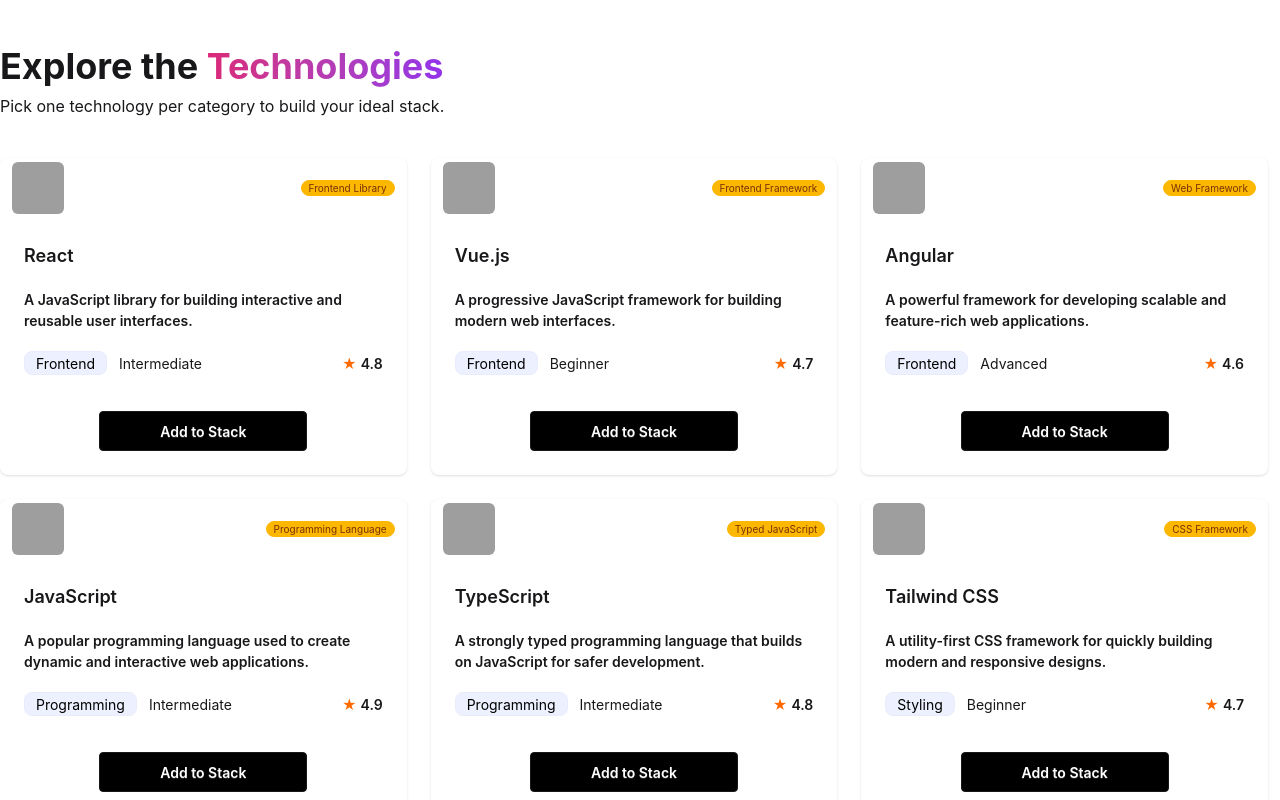
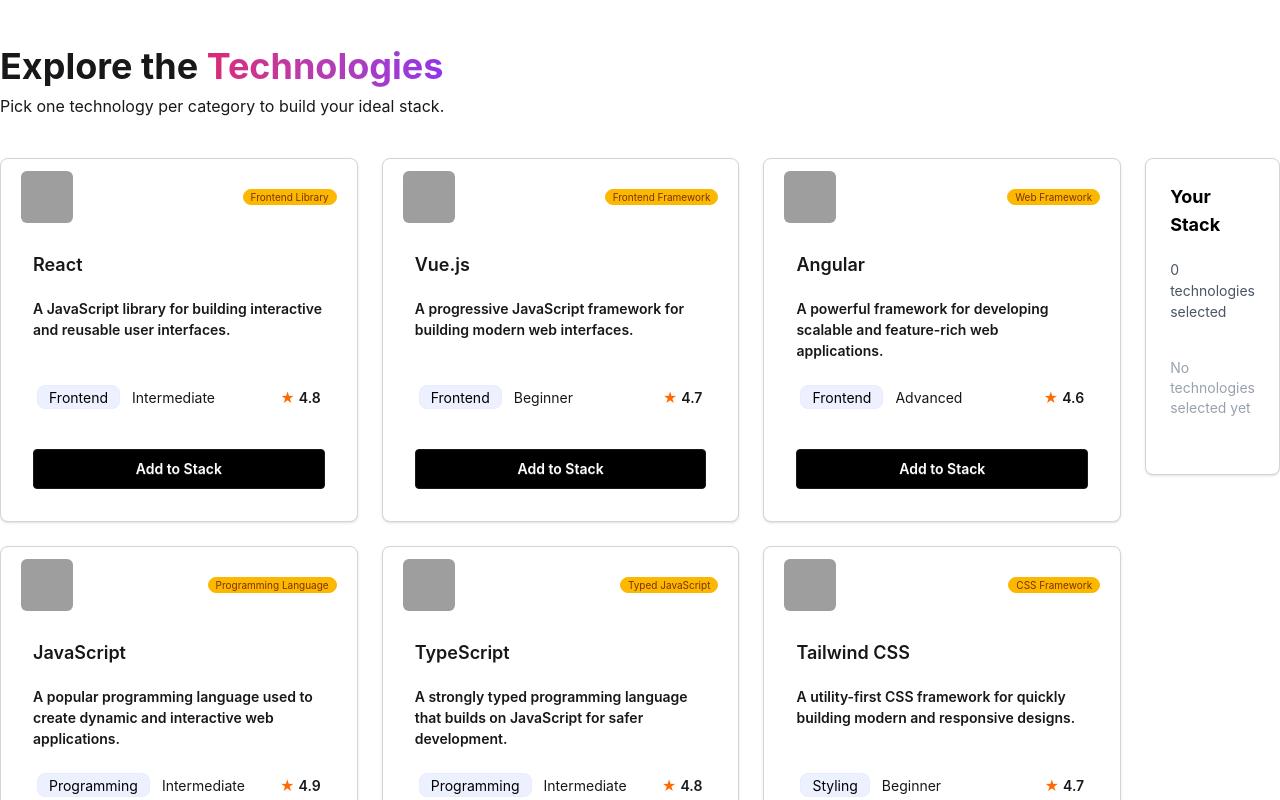
Before and after one commit to afnan-hossain1/devstack-app, a React (Vite) app: page / in a window 1280 px wide. Shown: the part 600-1400 px from the top of the page. Built offline with nearby package versions, Linux system fonts and the light colour scheme; grey boxes are pictures that could not be loaded.

Commit message:
TechCard.tsx completed

```diff
--- a/src/components/program/AvailableTech.tsx
+++ b/src/components/program/AvailableTech.tsx
@@ -1,40 +1,74 @@
 // import React from 'react';
+import { useState } from 'react';
 import type { Iprogram } from '../../types/programType';
+import TechCard from './TechCard';
 
 const AvailableTech = ({program}: {program: Iprogram[]}) => {
     console.log(program, 'AvailableTech card');
+    // set
+    const [selectedStack, setSelectedStack] = useState<Iprogram[]>([]);
+    const handleAddToStack = (tech: Iprogram) => {
+        const isAlreadyAdded = selectedStack.some(item => item.name === tech.name);
+
+        if (!isAlreadyAdded) {
+            setSelectedStack([...selectedStack, tech]);
+        }
+    };
+    const handleRemoveFromStack = (name: string) => {
+        setSelectedStack(selectedStack.filter(item => item.name !== name));
+    };
+
     return (
-        // <div>
+            <div className="flex justify-between items-top gap-3 ">
                 <div className="grid grid-cols-3 gap-6 mt-6 mr-3">
-                {program.map((program:Iprogram) => {
-                    return (<div className="card bg-base-100 shadow-sm">
-                                <figure className="flex justify-between py-1 px-3">
-
-                                    <img className=" w-13 h-13 object-cover rounded-md"
-                                src={program.logo_url}
-                                alt="Shoes" />
-                                    <span className="badge badge-xs badge-warning">{program.tag}</span>
-                                </figure>
+                    {program.map((program:Iprogram, index: number) => {
+                        return <TechCard key={index} program={program} onAdd={handleAddToStack} isAdded={selectedStack.some(item => item.name === program.name)} />;
+                    })}
+                </div>
+                <div>
+                    <div className="card bg-base-100 card-md shadow-sm border border-gray-300 mt-6">
                         <div className="card-body space-y-3">
-                                    <h2 className="card-title">{program.name}</h2>
-                                    <p className="font-semibold items-center">{program.description}</p>
-                                <div className="flex justify-between gap-3 items-center">
-                                    <span className="badge badge-soft badge-primary text-black">{program.category}</span>
-                                    <p>{program.difficulty}</p>
-                                    <h3 className="font-semibold flex items-center justify-center gap-1"><div className="text-orange-500 text-90px">
-                                        ★
-                                        </div> <span className="text-black-600">{program.rating}</span></h3>
+                            <h2 className="card-title text-lg font-bold text-black">Your Stack</h2>
+                            <p className="text-gray-600">{`${selectedStack.length} technologies selected`}</p>
+                            {selectedStack.length === 0 ? (
+                            <p className="text-gray-400 text-sm my-4">No technologies selected yet</p>
+                            ) : (
+                                <div className="space-y-3 my-4">
+                                {selectedStack.map((tech, idx) => (
+                                    <div key={idx} className="flex justify-between items-center border border-gray-100 p-4 rounded-md gap-2">
+                                        <div className="flex justify-between items-center gap-2">
+                                            <img src={tech.logo_url} className="w-5 h-6 object-cover rounded" alt={tech.name} />
+                                            <div>
+                                                <h4 className="font-semibold text-xs text-black">{tech.name}</h4>
+                                                <span className="text-[10px] text-gray-400">{tech.category}</span>
                                             </div>
-                                    <div className="card-actions justify-center mt-4">
-                                        <button className="btn bg-black px-15 text-white btn-outline py-2.5">Add to Stack</button>
+                                            <button
+                                                onClick={() => handleRemoveFromStack(tech.name)}
+                                                className="text-gray-400 hover:text-red-500 text-sm font-bold px-1 cursor-pointer">
+                                                ✕
+                                            </button>
+                                        </div>
+                                    </div>
+                                ))}
+                            </div>
+                        )}
+                        <div className="justify-center card-actions mt-2">
+                            {selectedStack.length > 0 && (
+                                <button
+                                    onClick={() => setSelectedStack([])}
+                                    className="btn btn-outline btn-error w-full text-xs py-1">
+                                    Remove All
+                                </button>
+                            )}
+                        </div>
+                            {/* <div className="justify-center card-actions">
+                                <button className="btn btn-dash">Buy Now</button>
+                            </div> */}
                         </div>
                     </div>
                 </div>
-                                    )})
+            </div>
 
-            }
-            </div>
-        // </div>
     );
 };
 
--- a/src/components/program/Program.tsx
+++ b/src/components/program/Program.tsx
@@ -10,6 +10,8 @@
 
     const program = use(programPromise);
     // console.log(program);
+
+
     return <div className="container mx-auto flex flex-col space-y-4 py-4">
         <div className="flex flex-col space-y-2">
             <h2 className="text-4xl font-bold">Explore the <span className="bg-gradient-to-r from-[#DB2777] to-[#9333EA] bg-clip-text text-transparent">Technologies</span></h2>
--- /dev/null
+++ b/src/components/program/TechCard.tsx
@@ -0,0 +1,49 @@
+// import React from 'react';
+import type { Iprogram } from '../../types/programType';
+
+interface TechCardProps {
+    program: Iprogram;
+    onAdd: (program: Iprogram) => void;
+    isAdded: boolean;
+}
+// inter
+const TechCard = ({program, onAdd, isAdded}: TechCardProps) => {
+// const TechCard = ({program}: {program: Iprogram}) => {
+    // const [isSelected, setIsSelected] = useState(false)
+
+    return (
+            <div className="card bg-base-100 shadow-sm border border-gray-300 p-2">
+                <figure className="flex justify-between py-1 px-3">
+
+                    <img className=" w-13 h-13 object-cover rounded-md"
+                        src={program.logo_url}
+                        alt="Shoes" />
+                    <span className="badge badge-xs badge-warning">{program.tag}</span>
+                </figure>
+                <div className="card-body space-y-3">
+                    <h2 className="card-title">{program.name}</h2>
+                    <p className="font-semibold items-center">{program.description}</p>
+                <div className="flex justify-between gap-3 items-center py-1 px-1">
+                    <span className="badge badge-soft badge-primary text-black">{program.category}</span>
+                    <p>{program.difficulty}</p>
+                    <h3 className="font-semibold flex items-center justify-center gap-1"><div className="text-orange-500 text-90px">
+                        ★
+                        </div> <span className="text-black-600">{program.rating}</span></h3>
+                </div>
+                    <div className="card-actions justify-center mt-4">
+                            <button
+                        onClick={() => onAdd(program)}
+                        disabled={isAdded}
+                        className={`btn w-full btn-outline text-sm font-semibold py-2 px-3 transition-all ${
+                            isAdded ? 'btn bg-pink-300 text-error  cursor-not-allowed hover:bg-transparent   w-full' : 'bg-black text-white'
+                        }`}
+                    >
+                        {isAdded ? "Added to Stack" : "Add to Stack"}
+                    </button>
+                    </div>
+                </div>
+            </div>
+    );
+};
+
+export default TechCard;
```
Also changed, not shown: src/components/Footer.tsx (added). Lines whose indentation alone changed are shown as unchanged.
